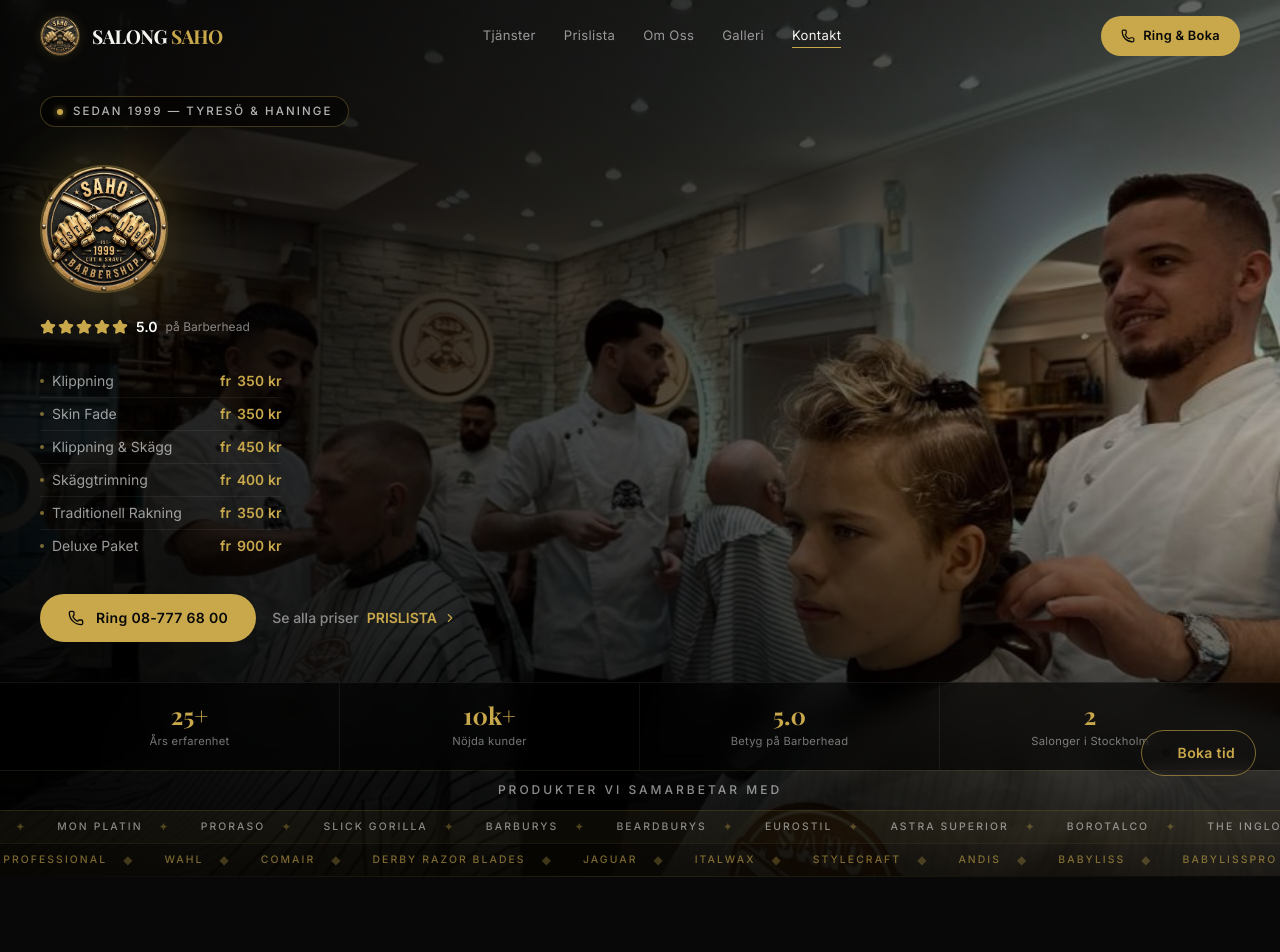
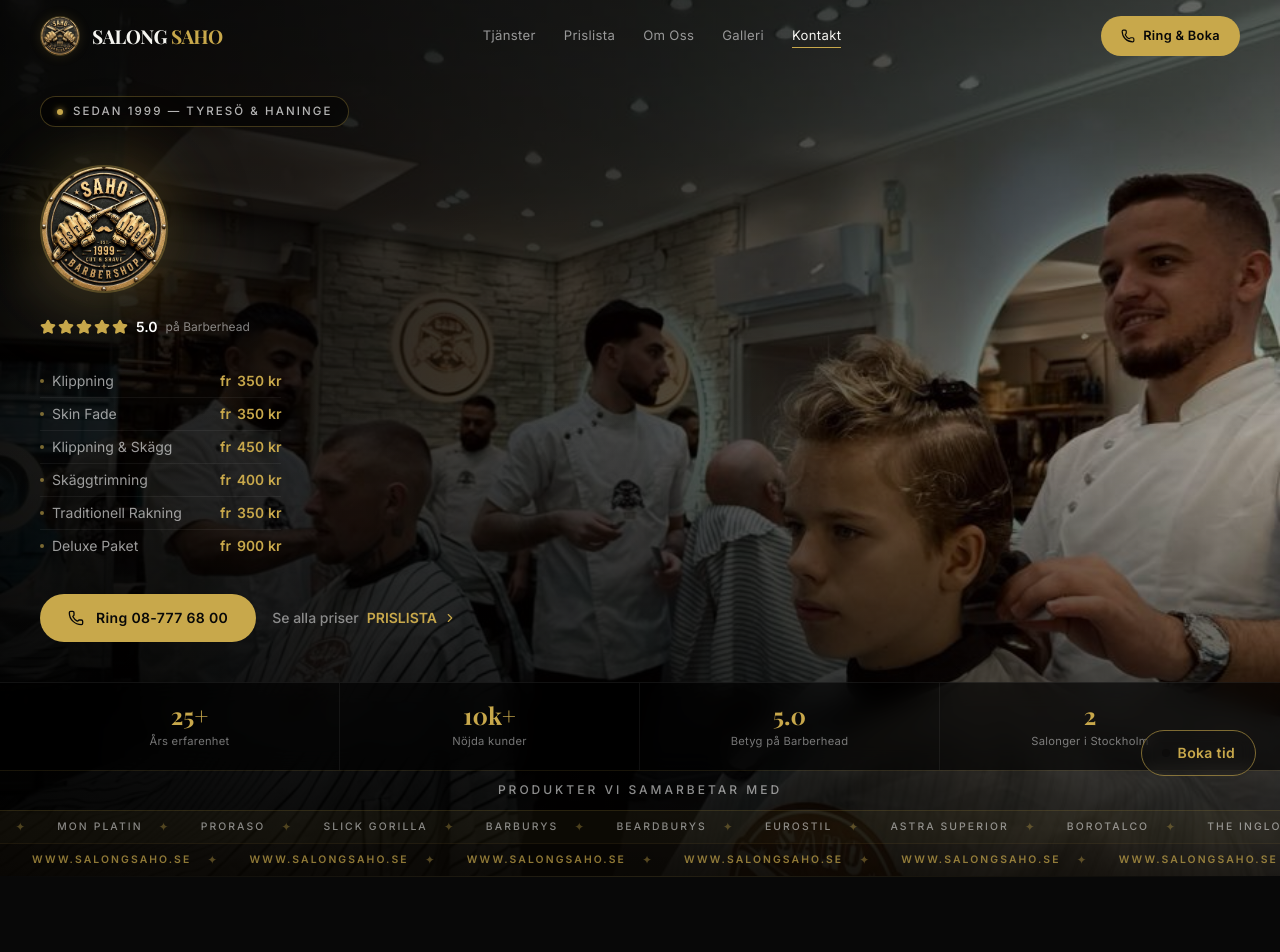
Before and after one commit to Hasse94/saho-barber-site, a Next.js app: page / in a window 1280 px wide. Shown: the top 952 px of the page. Built offline with nearby package versions, Linux system fonts and the light colour scheme; a web font is replaced by a local one.

Commit message:
Replace machine brands ticker with website URL
Co-Authored-By: Claude Sonnet 4.6 <noreply@anthropic.com>

```diff
--- a/components/hero.tsx
+++ b/components/hero.tsx
@@ -30,11 +30,11 @@ const stylingBrands = [
   "The Inglorious Mariner", "Sibel", "MicAge Barbers", "Caliber Professional", "Dorco",
 ]
 
-const machineBrands = [
-  "Andis", "Babyliss", "BabylissPRO", "JRL Professional", "WAHL",
-  "Comair", "Derby Razor Blades", "Jaguar", "ItalWax", "StyleCraft",
-  "Andis", "Babyliss", "BabylissPRO", "JRL Professional", "WAHL",
-  "Comair", "Derby Razor Blades", "Jaguar", "ItalWax", "StyleCraft",
+const websiteUrl = [
+  "www.salongsaho.se", "www.salongsaho.se", "www.salongsaho.se", "www.salongsaho.se", "www.salongsaho.se",
+  "www.salongsaho.se", "www.salongsaho.se", "www.salongsaho.se", "www.salongsaho.se", "www.salongsaho.se",
+  "www.salongsaho.se", "www.salongsaho.se", "www.salongsaho.se", "www.salongsaho.se", "www.salongsaho.se",
+  "www.salongsaho.se", "www.salongsaho.se", "www.salongsaho.se", "www.salongsaho.se", "www.salongsaho.se",
 ]
 
 export function Hero() {
@@ -159,13 +159,13 @@ export function Hero() {
         </div>
       </div>
 
-      {/* Machine brands — scrolls right */}
+      {/* Website URL — scrolls right */}
       <div className="relative z-10 overflow-hidden bg-primary/[0.03] border-t border-primary/[0.10] py-2">
         <div className="flex animate-ticker-reverse whitespace-nowrap">
-          {machineBrands.map((item, i) => (
+          {websiteUrl.map((item, i) => (
             <span key={i} className="inline-flex items-center gap-4 px-4">
-              <span className="text-[0.65rem] text-primary/60 tracking-[0.2em] uppercase font-medium">{item}</span>
-              <span className="text-primary/30 text-xs">◆</span>
+              <span className="text-[0.65rem] text-primary/70 tracking-[0.2em] uppercase font-semibold">{item}</span>
+              <span className="text-primary/40 text-xs">✦</span>
             </span>
           ))}
         </div>
```
